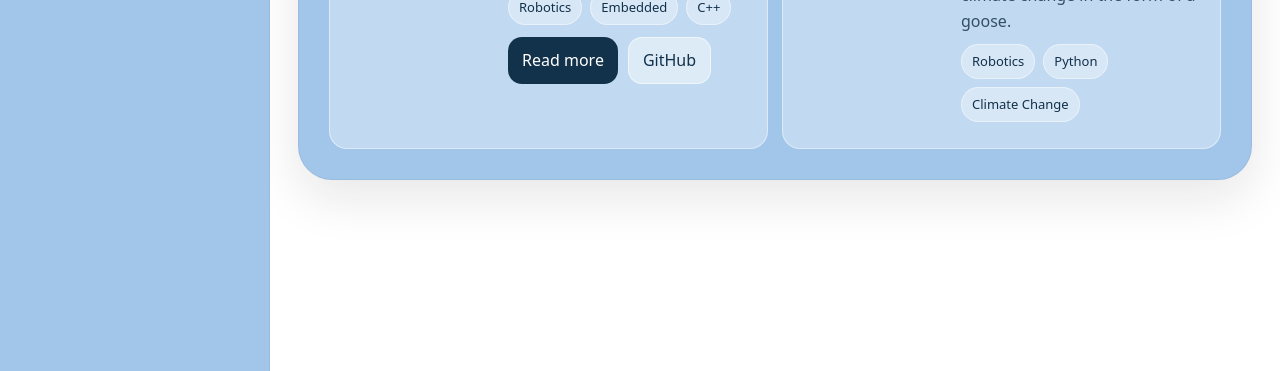
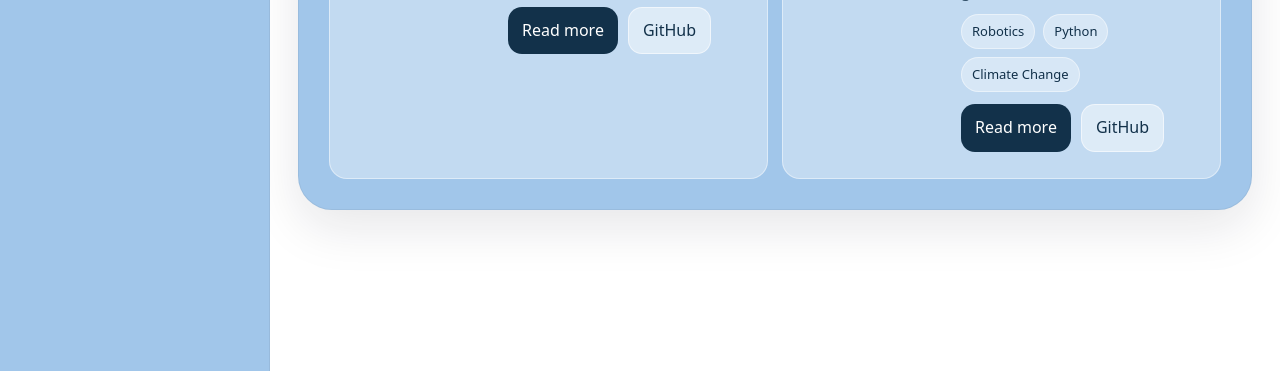
Before and after one commit to sienna0/siennali0, a plain HTML site: page projects/index.html in a window 1280 px wide. Shown: the part 429-800 px from the top of the page. Drawn offline with Linux system fonts and the light colour scheme; files whose address does not match are found by name.

Commit message:
project subpages update

```diff
--- a/projects/index.html
+++ b/projects/index.html
@@ -125,3 +125,7 @@
                   <span class="tag">Robotics</span><span class="tag">Python</span><span class="tag">Climate Change</span>
                 </div>
                 <div class="actions">
+                  <a class="btn primary" href="./goosatron/">Read more</a>
+                  <a class="btn" href="#" target="_blank" rel="noreferrer">GitHub</a>
+                </div>
+                <div class="actions">
```
